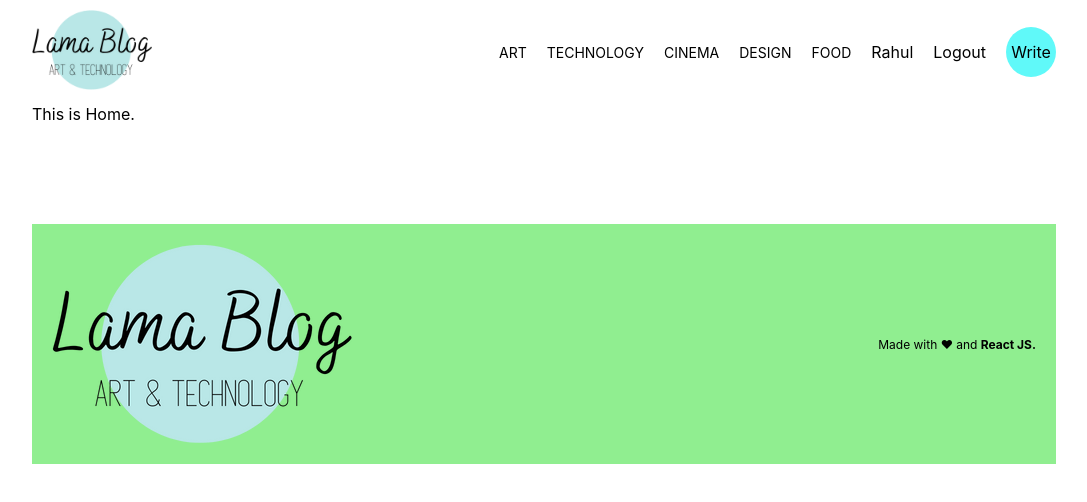
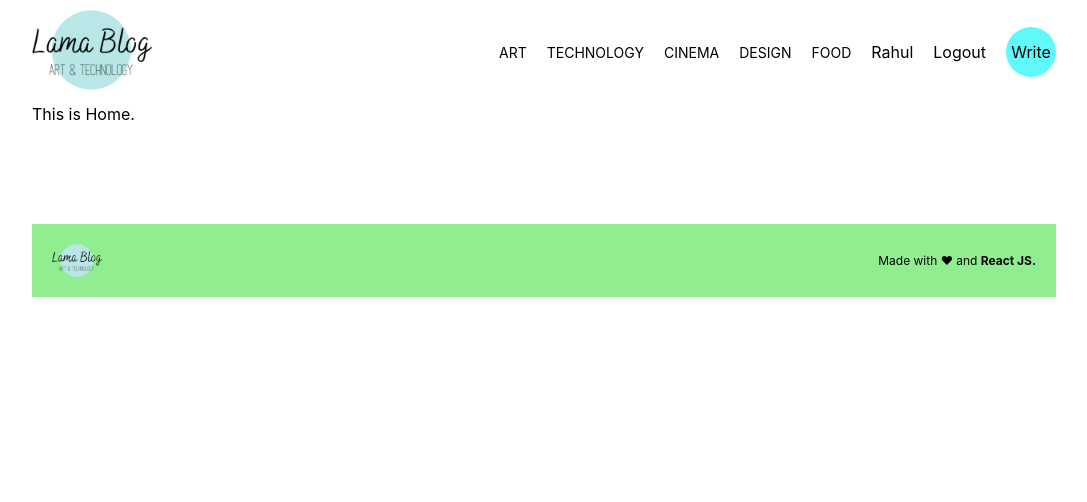
Before and after one commit to Rahulsingh1939/blogWebsiteUsingReact, a React (Create React App) app: page / in a window 1280 px wide. Shown: the top 502 px of the page, without its empty margins (96-1183 px from the left). Built offline with nearby package versions, Linux system fonts and the light colour scheme.

Commit message:
Started working on Footer img adjusted

```diff
--- a/src/styles.scss
+++ b/src/styles.scss
@@ -108,6 +108,10 @@
             justify-content: space-between;
             align-items: center;
             font-size: 12px;
+
+            img{
+                width: 50px;
+            }
         }
     }
 }
```
